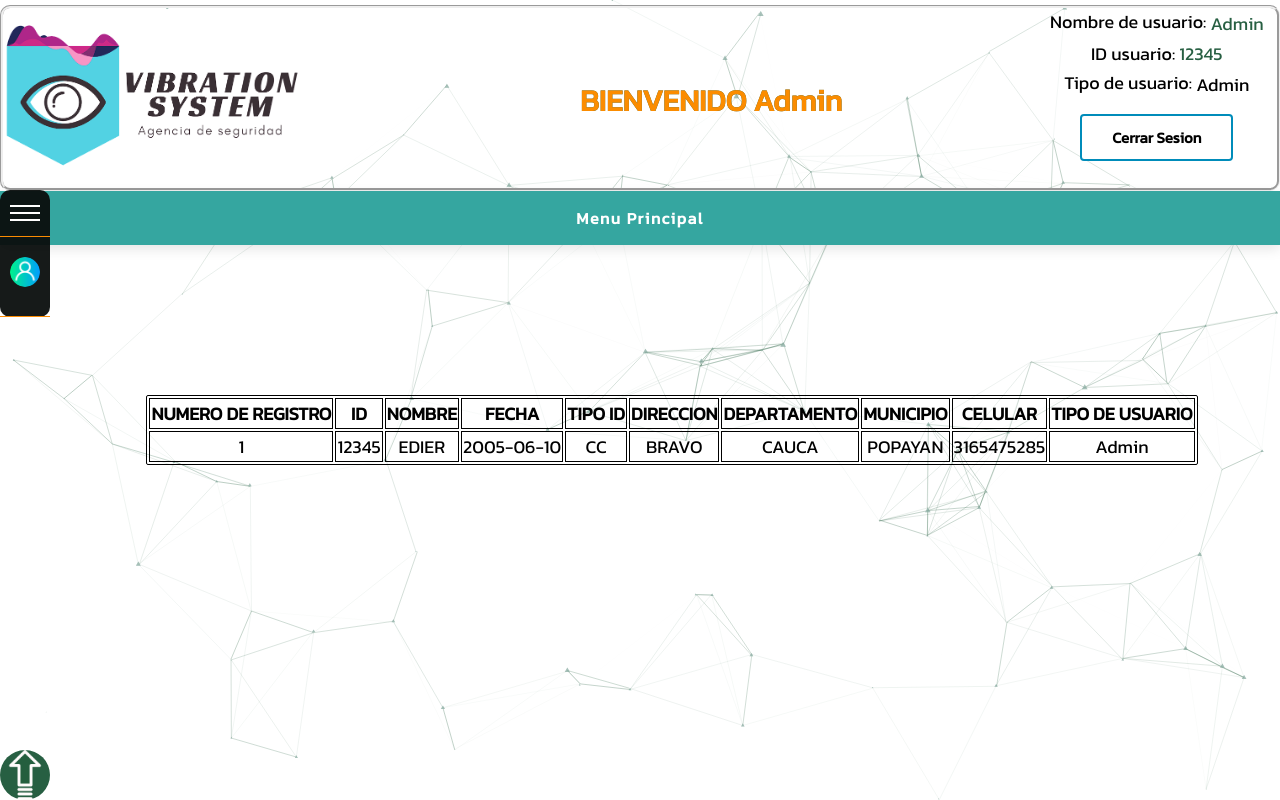
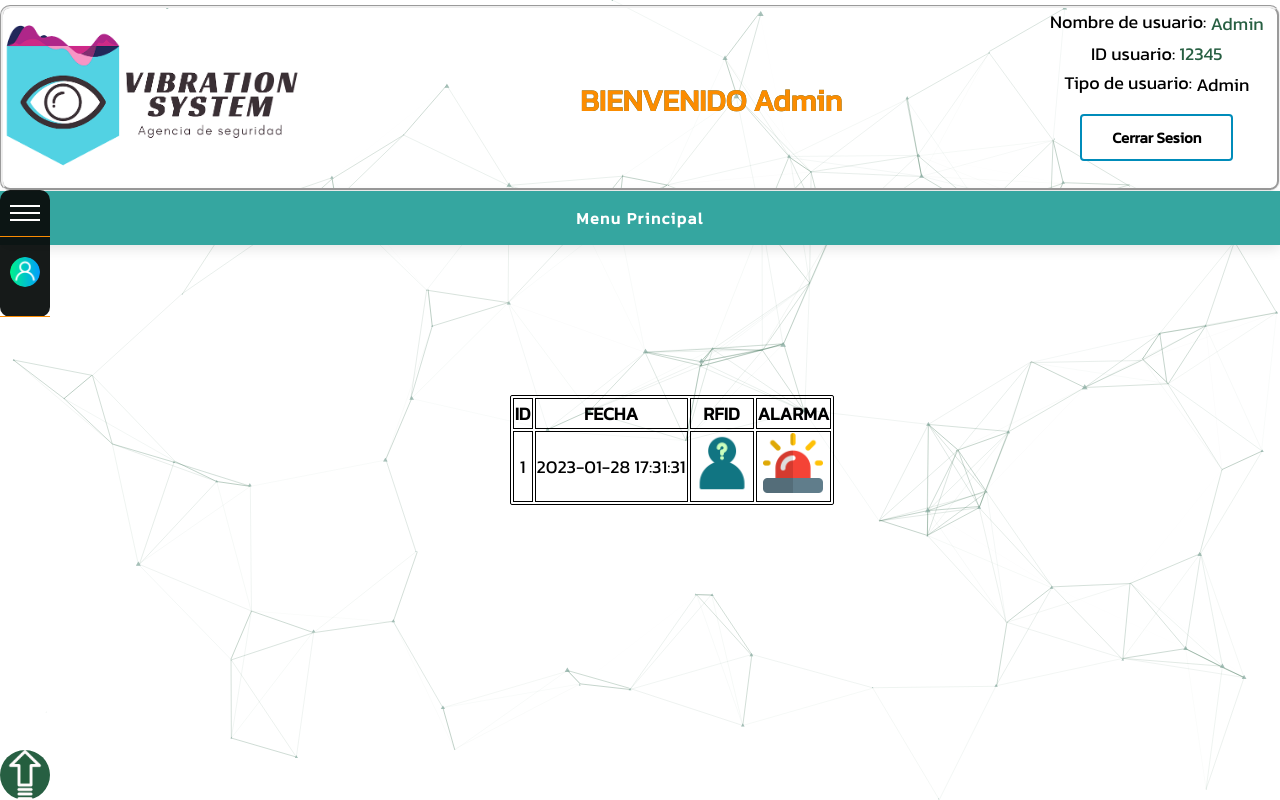
Before and after one commit to edierbravo/vibration_system, a PHP site: page /pages/admin_menu.php in a window 1280 px wide. Run offline with PHP 8.4, Linux system fonts and the light colour scheme; a user stored in the database is signed in; data comes from the database, SQL or seed files in the repository; both versions use the stored data as it was after the commit; some libraries are stand-ins or nearby versions.

Commit message:
Pagina WEB terminada v1

```diff
--- a/pages/admin_menu.php
+++ b/pages/admin_menu.php
@@ -224,6 +224,7 @@
 <div class="contenedor_tabla">
 <table class="users_table">
     <tr>
+        <!--
         <th>NUMERO DE REGISTRO</th>
         <th>ID</th>
         <th>NOMBRE</th>
@@ -234,28 +235,44 @@
         <th>MUNICIPIO</th>
         <th>CELULAR</th>
         <th>TIPO DE USUARIO</th>
-
+        -->
+        <th>ID</th>
+        <th>FECHA</th>
+        <th>RFID</th>
+        <th>ALARMA</th>
     </tr>
     <?php
-        $sqli = "SELECT * FROM users";
-        $result = mysqli_query($conectar, $sqli);
-        while($mostrar = mysqli_fetch_array($result)){
+        $mysqli = new mysqli($host, $user, $pw, $db);
+        $sqli = "SELECT * FROM alarma LIMIT 5";
+        //$result = mysqli_query($conectar, $sqli);
+        //while($mostrar = mysqli_fetch_array($result)){
+        $result = $mysqli->query($sqli);
+        while($mostrar = $result->fetch_array(MYSQLI_NUM)){
     ?>
     <tr>
 
-
-
-        <td><?php echo $mostrar['NUM_REGISTRO']?></td>
-        <td><?php echo $mostrar['ID']?></td>
-        <td><?php echo $mostrar['NAME_LASTNAME']?></td>
-        <td><?php echo $mostrar['DATE']?></td>
-        <td><?php echo $mostrar['TYPE_ID']?></td>
-        <td><?php echo $mostrar['ADDRESS']?></td>
-        <td><?php echo $mostrar['DEPARTAMENTO']?></td>
-        <td><?php echo $mostrar['MUNICIPIO']?></td>
-        <td><?php echo $mostrar['CELLPHONE']?></td>
-        <td><?php echo $mostrar['TIPO_USUARIO']?></td>
-
+        <td> <?php  // id
+        echo $mostrar[0]?>
+        </td>
+        <td><?php // fecha
+        echo $mostrar[4]?>
+        </td>
+        <td><?php  // rfid
+        if($mostrar[2]==1){?>
+            <img src="../images/ok.png" width='60' height='60'/><?php
+        }else if($mostrar[2]==0){?>
+            <img src="../images/nook.png" width='60' height='60'/><?php
+        }else{?>
+            <img src="../images/anonimo.png" width='60' height='60'/><?php
+        }?>
+        </td>
+        <td><?php  // alarma
+        if($mostrar[3]==1){?>
+            <img src="../images/alerta.png" width='60' height='60'/><?php
+        }else{?>
+            <img src="../images/noalerta.png" width='60' height='60'/><?php
+        }?>
+        </td>
 
     </tr>
     <?php
```
Also changed, not shown: db/db_biodigester.sql (+42 -15 lines), images/alerta.png (added), images/anonimo.png (added), images/noalerta.png (added), images/nook.png (added), images/ok.png (added).
